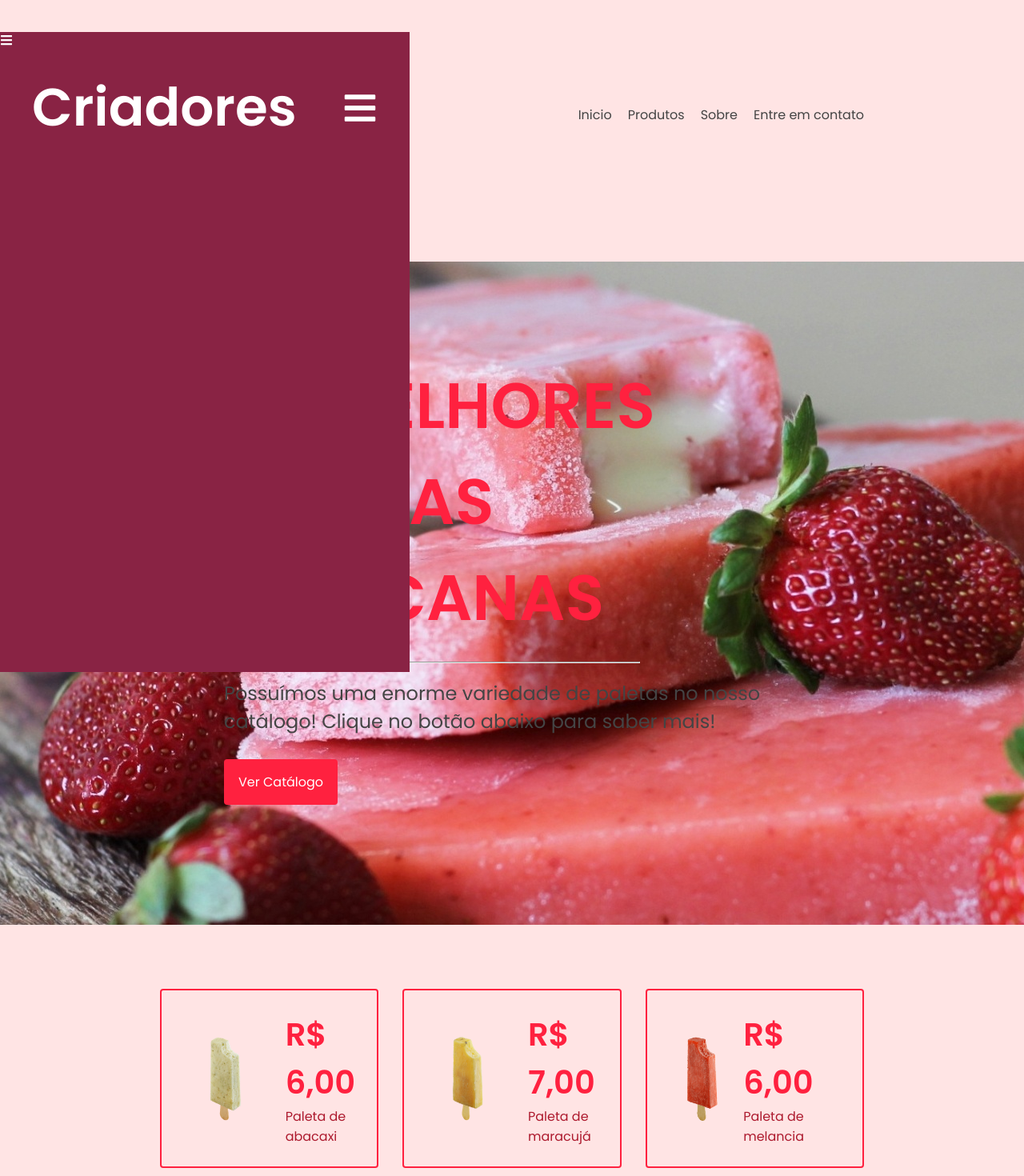
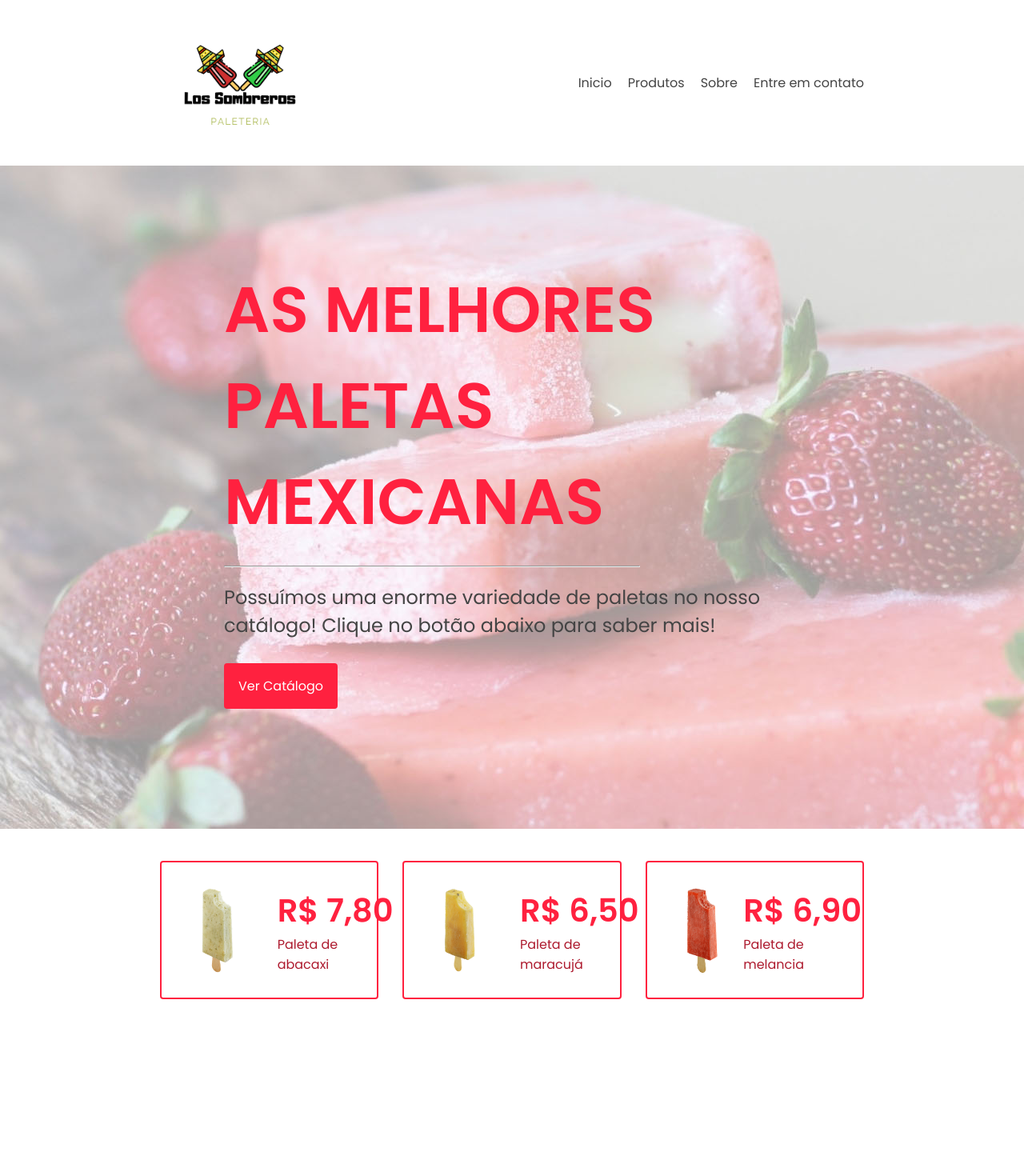
Before and after one commit to nandobutzke/los-sombreros, a React (Create React App) app: page / in a window 1280 px wide. Shown: the top 1470 px of the page at 80% size. After the commit the page ends 1289 px from the top, so only its background shows below. Built offline with nearby package versions, Linux system fonts and the light colour scheme.

Commit message:
Adding data

```diff
--- a/src/components/Content/index.tsx
+++ b/src/components/Content/index.tsx
@@ -1,5 +1,4 @@
 import { MainContainer } from "./styles";
-import paletasImg from '../../assets/img/paletas.jpg';
 import { Button } from "../Button";
 
 export function Content() {
--- a/src/components/Content/styles.ts
+++ b/src/components/Content/styles.ts
@@ -1,9 +1,9 @@
 import styled from 'styled-components';
-import paletasImg from '../../assets/img/paletas.jpg';
+import paletasImg from '../../assets/img/paletas-background.jpg';
 
 export const MainContainer = styled.main`
     display: grid;
-    margin: 5rem auto;
+    margin: auto;
     background: url(${paletasImg});
     padding: 5rem;
 
--- a/src/components/Header/styles.ts
+++ b/src/components/Header/styles.ts
@@ -5,7 +5,7 @@ export const HeaderContainer = styled.header`
     display: flex;
     align-items: center;
     justify-content: space-between;
-    margin: 2.5rem 200px;
+    margin: auto 200px;
 
     .content-img {
         img {
--- a/src/components/Product/index.tsx
+++ b/src/components/Product/index.tsx
@@ -1,33 +1,23 @@
-import abacaxiImg from '../../assets/img/abacaxi.png';
-import maracujaImg from '../../assets/img/maracujá.png';
-import melanciaImg from '../../assets/img/melancia.png';
+import { ProductContainer } from './styles';
+import { formatPrice } from '../../util/format';
 
-import { ProductContainer } from './styles';
+interface ProductProps {
+    product: {
+        id: string;
+        title: string;
+        price: number;
+        img: string;
+    }
+}
 
-export function Product() {
+export function Product({ product }: ProductProps) {
     return(
-        <>
-            <ProductContainer>
-                <img src={abacaxiImg} alt="Paleta de abacaxi" />
-                <div className="product-text-content">
-                    <h3>R$ 6,00</h3>
-                    <p>Paleta de abacaxi</p>
-                </div>
-            </ProductContainer>
-            <ProductContainer>
-                <img src={maracujaImg} alt="Paleta de maracujá" />
-                <div className="product-text-content">
-                    <h3>R$ 7,00</h3>
-                    <p>Paleta de maracujá</p>
-                </div>
-            </ProductContainer>
-            <ProductContainer>
-                <img className="melanciaImg" src={melanciaImg} alt="Paleta de melancia" />
-                <div className="product-text-content">
-                    <h3>R$ 6,00</h3>
-                    <p>Paleta de melancia</p>
-                </div>
-            </ProductContainer>
-        </>
+        <ProductContainer key={product.id}>
+            <img className={product.id === "melancia" ? "melanciaImg" : ''} src={product.img} alt={product.title} />
+            <div className="product-text-content">
+                <h3>{formatPrice(product.price)}</h3>
+                <p>{product.title}</p>
+            </div>
+        </ProductContainer>
     );
 }
--- a/src/components/ProductsGrid/index.tsx
+++ b/src/components/ProductsGrid/index.tsx
@@ -1,10 +1,15 @@
+import { data } from "../../data";
 import { Product } from "../Product";
 import { ProductsContainer } from "./styles";
 
 export function ProductsGrid() {
     return (
         <ProductsContainer>
-            <Product />
+            {data.map(product => {
+                return(
+                    <Product product={product} />
+                )
+            })}
         </ProductsContainer>
     );
 }
--- a/src/components/SideBar/index.tsx
+++ /dev/null
@@ -1,20 +0,0 @@
-import { useState } from "react";
-import { SideBarContainer, StyledFaBars } from "./styles";
-
-export function SideBar() {
-    const [sideBar, setSideBar] = useState('disabled');
-
-    function handleHideSideBar(className: string) {
-        setSideBar(className);
-    }
-
-    return(
-        <SideBarContainer className={sideBar}>
-            <StyledFaBars onClick={() => handleHideSideBar('disabled')} />
-            <div className="title-content">
-                <h1>Criadores</h1>
-                <StyledFaBars onClick={() => handleHideSideBar('activate')} />
-            </div>
-        </SideBarContainer>
-    );
-}
--- a/src/components/SideBar/styles.ts
+++ /dev/null
@@ -1,37 +0,0 @@
-import styled from 'styled-components';
-import { FaBars } from 'react-icons/fa';
-
-export const SideBarContainer = styled.nav`
-    position: absolute;
-    left: 0px;
-    height: 100%;
-    width: 32rem;
-    z-index: 1000;
-    background: #892344;
-
-    .title-content {
-        display: flex;
-        align-items: center;
-        justify-content: space-between;
-
-        color: #FFF;
-        padding: 20px 40px;
-        font-size: 2.75rem;
-    }
-
-    &.activate {
-        display: none;
-    }
-
-    &.disabled {
-        display: block;
-    }
-
-    #open-sidebar {
-        display: block;
-    }
-`;
-
-export const StyledFaBars = styled(FaBars)`
-    color: #FFF;
-`;
--- /dev/null
+++ b/src/data.ts
@@ -0,0 +1,25 @@
+import abacaxiImg from './assets/img/abacaxi.png';
+import maracujaImg from './assets/img/maracujá.png';
+import melanciaImg from './assets/img/melancia.png';
+
+
+export const data = [
+    {
+        id: "abacaxi",
+        title: "Paleta de abacaxi",
+        price: 7.80,
+        img: abacaxiImg,
+    },
+    {
+        id: "maracuja",
+        title: "Paleta de maracujá",
+        price: 6.50,
+        img: maracujaImg,
+    },
+    {
+        id: "melancia",
+        title: "Paleta de melancia",
+        price: 6.90,
+        img: melanciaImg,
+    }
+]
--- a/src/pages/Home.tsx
+++ b/src/pages/Home.tsx
@@ -1,12 +1,10 @@
 import { Content } from "../components/Content";
 import { Header } from "../components/Header";
 import { ProductsGrid } from "../components/ProductsGrid";
-import { SideBar } from "../components/SideBar";
 
 export function Home() {
     return(
         <>
-            <SideBar />
             <Header />
             <Content />
             <ProductsGrid />
--- a/src/styles/global.scss
+++ b/src/styles/global.scss
@@ -1,5 +1,5 @@
 :root {
-    --color-background: rgb(255, 228, 228);
+    --color-background: #fff;
 }
 
 * {
--- /dev/null
+++ b/src/util/format.ts
@@ -0,0 +1,4 @@
+export const { format: formatPrice } = new Intl.NumberFormat('pt-br', {
+    style: 'currency',
+    currency: 'BRL'
+});
```
Also changed, not shown: src/assets/img/paletas-background.jpg (added).
